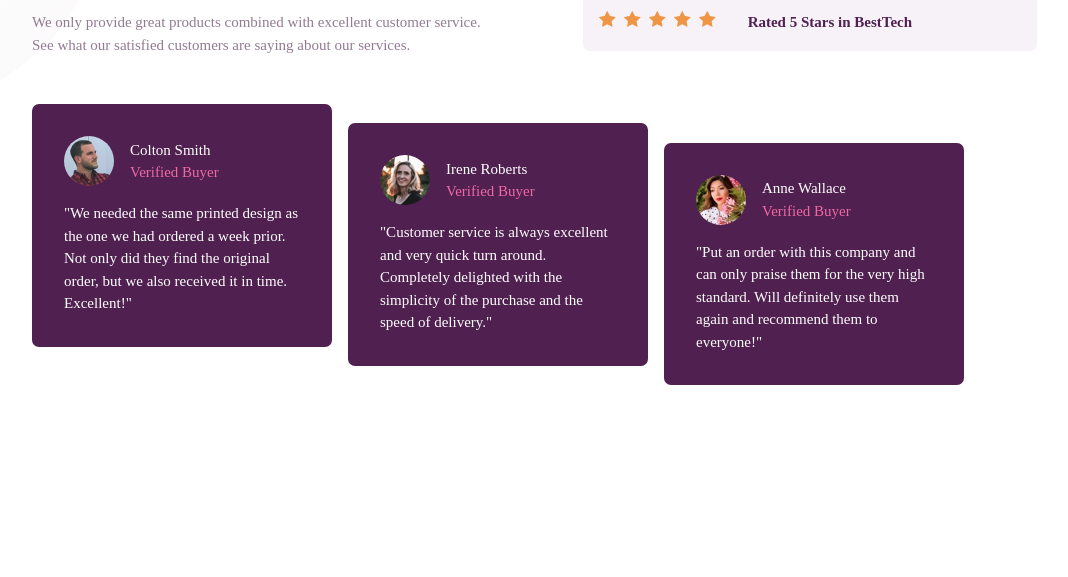
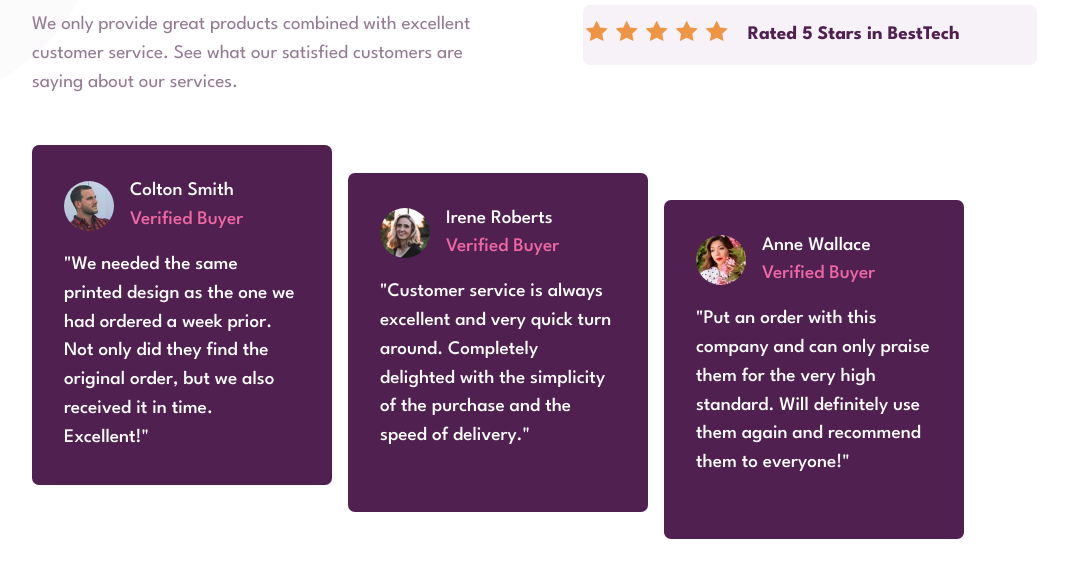
Before and after one commit to Gskds/social-proof-section, a plain HTML site: page index.html in a window 1280 px wide. Shown: the part 229-806 px from the top of the page, without its empty margins (142-1210 px from the left). Drawn offline with Linux system fonts and the light colour scheme.

Commit message:
google font were added

```diff
--- a/index.html
+++ b/index.html
@@ -1,5 +1,6 @@
 <!DOCTYPE html>
 <html lang="en">
+
 <head>
   <meta charset="UTF-8" />
   <meta name="viewport" content="width=device-width, initial-scale=1.0" />
@@ -10,8 +11,11 @@
   <link rel="stylesheet" href="style.css">
 
   <!-- Google Font -->
+  <link rel="preconnect" href="https://fonts.googleapis.com">
+  <link rel="preconnect" href="https://fonts.gstatic.com" crossorigin>
+  <link href="https://fonts.googleapis.com/css2?family=League+Spartan:wght@400;500;700&display=swap" rel="stylesheet">
+</head>
 
-  </head>
 <body>
   <main>
     <div class="container">
@@ -94,4 +98,5 @@
     </div>
   </main>
 </body>
+
 </html>
--- a/style.css
+++ b/style.css
@@ -6,13 +6,13 @@
   --clr-neutral-300: hsl(300, 24%, 96%);
   --clr-neutral-100: hsl(0, 0%, 100%);
 
-  --ff-body: ;
+  --ff-body: 'League Spartan', sans-serif;
 
   --fw-regular: 400;
   --fw-semi-bold: 500;
   --fw-bold: 700;
 
-  --fs-400: 0.9375rem;
+  --fs-400: 1.2rem;
   --fs-600: 3rem;
 }
 /* https://piccalil.li/blog/a-modern-css-reset */
@@ -66,6 +66,7 @@ body {
   background-image: url(/images/bg-pattern-top-desktop.svg);
   background-repeat: no-repeat;
   color: var(--clr-neutral-500);
+  font-family: var(--ff-body);
   font-size: var(--fs-400);
   font-weight: var(--fw-regular);
 }
```
Also changed, not shown: 1 other file. Lines whose indentation alone changed are shown as unchanged.
